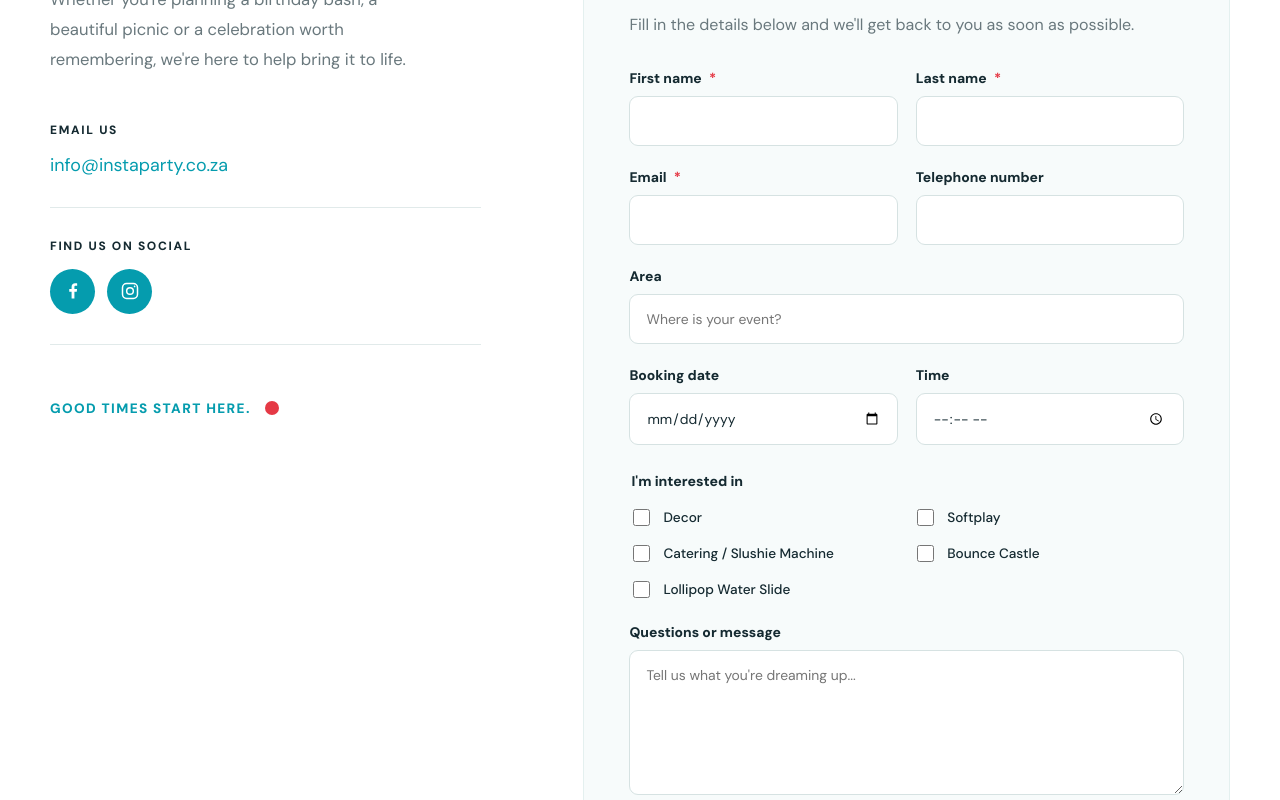
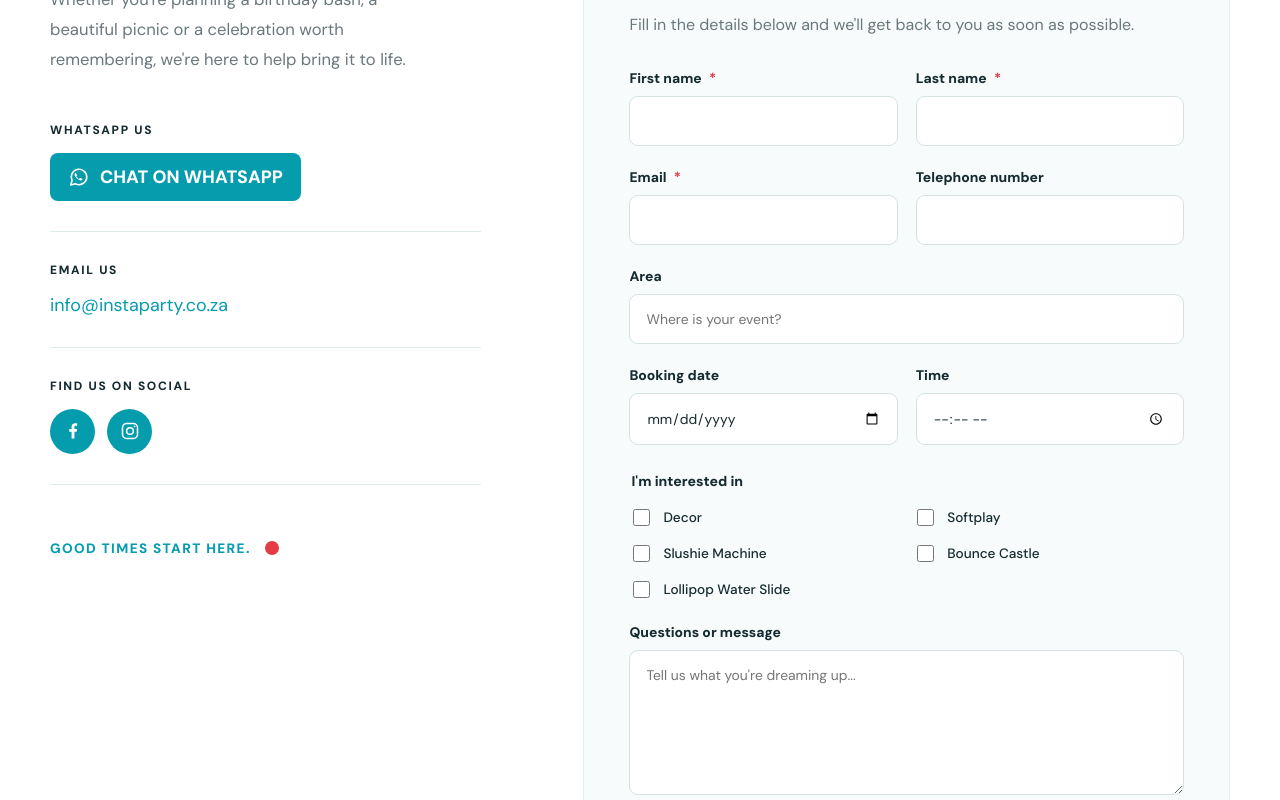
Before and after one commit to JFKleyn/IP, a React (Vite) app: page /IP/contact-us in a window 1280 px wide. Shown: the part 820-1620 px from the top of the page. Built offline with nearby package versions, Linux system fonts and the light colour scheme.

Commit message:
Changes made requested by Nici

```diff
--- a/src/components/Footer.jsx
+++ b/src/components/Footer.jsx
@@ -44,7 +44,7 @@ export function Footer() {
           <div className="ip-footer-brand">
             <Link to="/" className="ip-footer-logo" aria-label="Insta Party - Home">
               <img src={logo} alt="" />
-              <span>Instaparty</span>
+              <span>InstaParty</span>
             </Link>
             <p>Big celebrations, little moments,<br />and everything worth remembering.</p>
             <span className="ip-footer-tagline">WE BRING THE PARTY TO YOU.</span>
--- a/src/components/Header.jsx
+++ b/src/components/Header.jsx
@@ -25,7 +25,7 @@ export function Header() {
       <div className="ip2-inner">
         <Link className="ip2-brand" to="/" aria-label="Insta Party home" onClick={closeMenu}>
           <img src={logo} alt="Insta Party logo" />
-          <span className="ip2-brand-word">Instaparty<small>WE BRING THE PARTY TO YOU</small></span>
+          <span className="ip2-brand-word">InstaParty<small>WE BRING THE PARTY TO YOU</small></span>
         </Link>
         <nav className={open ? "ip2-nav is-open" : "ip2-nav"} id="ip2-navigation" aria-label="Main navigation">
           {links.map(({ label, to }, index) => (
--- a/src/pages/contact/ContactPage.css
+++ b/src/pages/contact/ContactPage.css
@@ -489,3 +489,36 @@
     grid-template-columns: minmax(0, 1fr);
   }
 }
+
+/* WHATSAPP BUTTON — matching the site's lift and colour-swap interactions */
+.ip-contact-info-block > a.ip-contact-whatsapp {
+  display: inline-flex;
+  align-items: center;
+  gap: 10px;
+  width: fit-content;
+  padding: 12px 18px;
+  border-radius: 8px;
+  background: var(--ic-blue);
+  color: #fff;
+  font-weight: 800;
+  text-decoration: none;
+  transition: background .25s, transform .25s, box-shadow .25s;
+}
+
+.ip-contact-info-block > a.ip-contact-whatsapp:hover,
+.ip-contact-info-block > a.ip-contact-whatsapp:focus-visible {
+  background: var(--ic-red);
+  color: #fff;
+  transform: translateY(-3px);
+  box-shadow: 0 12px 22px #0002;
+}
+
+.ip-contact-whatsapp svg {
+  flex-shrink: 0;
+  transition: transform .25s;
+}
+
+.ip-contact-whatsapp:hover svg,
+.ip-contact-whatsapp:focus-visible svg {
+  transform: rotate(-10deg) scale(1.1);
+}
--- a/src/pages/contact/ContactPage.jsx
+++ b/src/pages/contact/ContactPage.jsx
@@ -1,7 +1,7 @@
-import { useEffect, useLayoutEffect, useRef, useState } from 'react';
+import { useLayoutEffect, useRef, useState } from 'react';
 import './ContactPage.css';
 
-const INTERESTS = ['Decor', 'Softplay', 'Catering / Slushie Machine', 'Bounce Castle', 'Lollipop Water Slide'];
+const INTERESTS = ['Decor', 'Softplay', 'Slushie Machine', 'Bounce Castle', 'Lollipop Water Slide'];
 const PACKAGES = ['Small (Standard Set)', 'Small (Train Set)', 'Small (Neutral Set)', 'Small (Pastel Set)', 'Medium', 'Large'];
 const initial = { firstName: '', lastName: '', email: '', telephone: '', area: '', bookingDate: '', time: '', interests: [], packages: [], message: '', website: '' };
 
@@ -78,6 +78,22 @@ export function ContactPage() {
             <h2>WE'D LOVE TO <span>HEAR FROM YOU.</span></h2>
             <p>Whether you're planning a birthday bash, a beautiful picnic or a celebration worth remembering, we're here to help bring it to life.</p>
             <div className="ip-contact-info-block">
+              <span className="ip-contact-info-label">WHATSAPP US</span>
+              <a
+                href="https://wa.me/27732791265"
+                target="_blank"
+                rel="noopener noreferrer"
+                aria-label="Chat with Insta Party on WhatsApp"
+                className="ip-contact-whatsapp"
+              >
+                <svg viewBox="0 0 24 24" width="22" height="22" fill="none" stroke="currentColor" strokeWidth="1.8" strokeLinecap="round" strokeLinejoin="round" aria-hidden="true">
+                  <path d="M20.5 11.8a8.5 8.5 0 0 1-12.6 7.5L3 20.7l1.4-4.8a8.5 8.5 0 1 1 16.1-4.1Z" />
+                  <path d="M8.6 8.1c-.4-.5-.8-.4-1.1.1-.5.8-.4 1.8.3 3 .8 1.5 2.4 3 4 3.9 1.5.8 2.7.9 3.5.2.4-.4.6-1.1.3-1.3l-2.1-1c-.3-.1-.5 0-.7.3l-.7.8c-1.3-.6-2.4-1.6-3-2.9l.7-.7c.2-.2.3-.5.2-.8Z" fill="currentColor" stroke="none" />
+                </svg>
+                CHAT ON WHATSAPP
+              </a>
+            </div>
+            <div className="ip-contact-info-block">
               <span className="ip-contact-info-label">EMAIL US</span>
               <a href="mailto:info@instaparty.co.za">info@instaparty.co.za</a>
             </div>
--- a/src/pages/terms/TermsPage.jsx
+++ b/src/pages/terms/TermsPage.jsx
@@ -67,7 +67,7 @@ export function TermsPage() {
           <div className="ip-terms-section-body" data-terms-reveal>
             <p className="ip-terms-kicker"><span /> SECURING YOUR DATE</p>
             <h2>PAYMENT <span>TERMS.</span></h2>
-            <p>A <strong>50% payment</strong> is required on booking. The remaining <strong>50% balance</strong> must reflect in our account at least <strong>24 hours before setup</strong>.</p>
+            <p>A <strong>50% payment</strong> is required on booking. The remaining <strong>50% balance</strong> must reflect in our account at least <strong>7 days before setup</strong>.</p>
             <p>Only electronic transfers are accepted. Our banking details are provided on your invoice, and proof of payment must be emailed to <a href="mailto:info@instaparty.co.za">info@instaparty.co.za</a>.</p>
             <div className="ip-terms-note"><span className="ip-terms-note-mark">!</span><p>Any damage to equipment or hired items will be charged in full to the customer.</p></div>
           </div>
@@ -81,7 +81,6 @@ export function TermsPage() {
             <p className="ip-terms-kicker"><span /> BEFORE THE CELEBRATION</p>
             <h2>CONSENT &amp; <span>INDEMNITY.</span></h2>
             <p>When securing your booking, please complete the <strong>booking form (Form A)</strong> and <strong>indemnity form (Form B)</strong>, and provide a copy of your ID document.</p>
-            <p>Please email these documents to <a href="mailto:info@instaparty.co.za">info@instaparty.co.za</a>. We will collect the originals during setup.</p>
             <div className="ip-terms-inline-photo"><img src={event3} alt="Insta Party event setup" loading="lazy" /></div>
           </div>
         </div>
```
